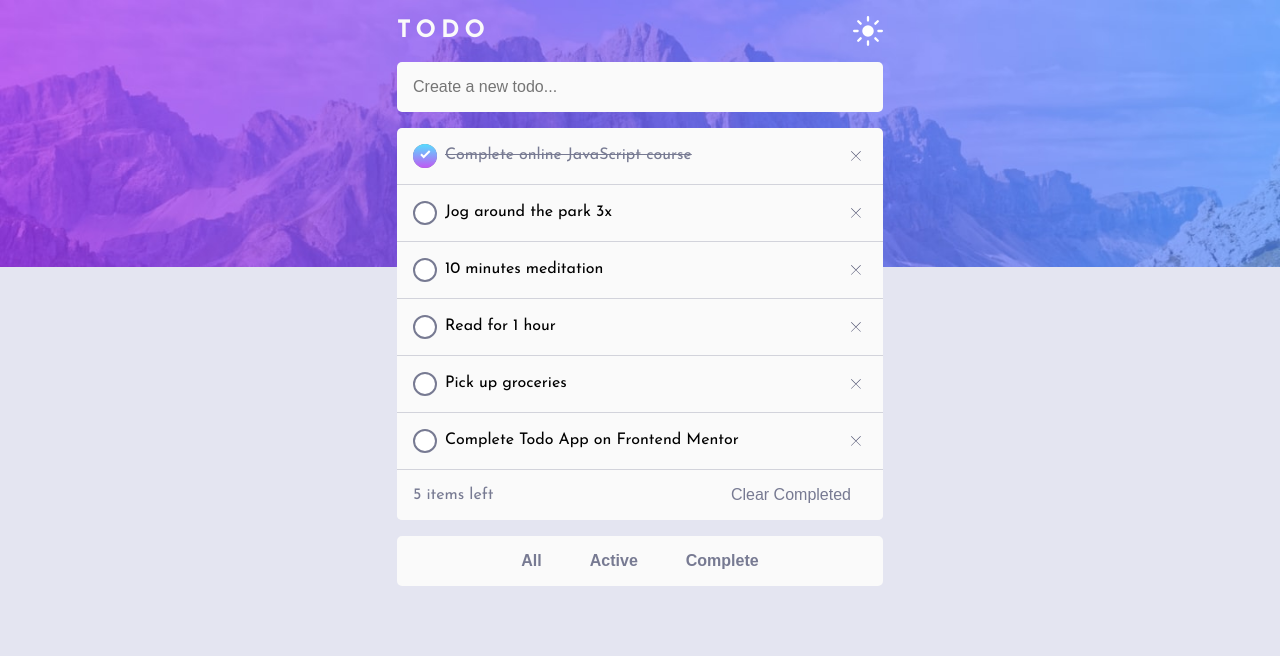
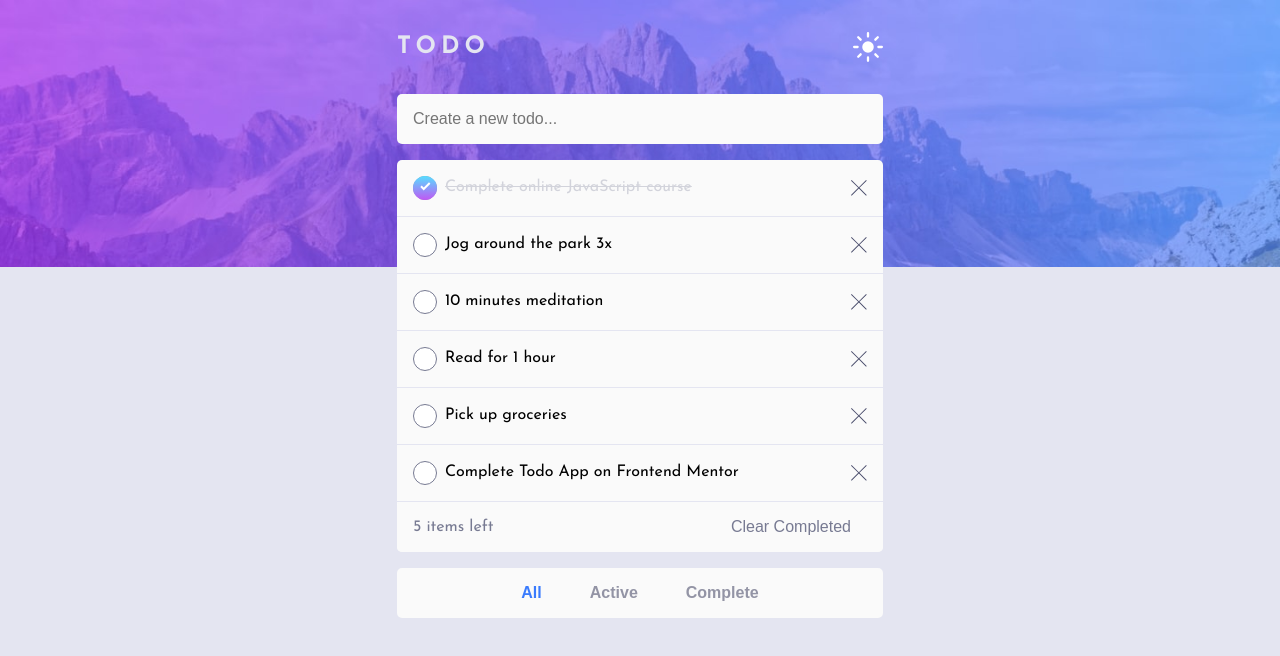
Before and after one commit to samuel-adu/todo-app, a React (Create React App) app: page / in a window 1280 px wide. Shown: the top 656 px of the page. Built offline with nearby package versions, Linux system fonts and the light colour scheme.

Commit message:
add pressed state to filter buttons

```diff
--- a/src/App.js
+++ b/src/App.js
@@ -39,6 +39,10 @@ function App() {
     );
   }
 
+  function isPressed(name) {
+    return filter === name;
+  }
+
   return (
     <div className="container">
       <Header />
@@ -53,7 +57,9 @@ function App() {
         filter={filter}
       />
 
-      {todos.length > 0 && <FilterButton setFilter={setFilter} />}
+      {todos.length > 0 && (
+        <FilterButton setFilter={setFilter} isPressed={isPressed} />
+      )}
     </div>
   );
 }
--- a/src/components/FilterButton.jsx
+++ b/src/components/FilterButton.jsx
@@ -5,6 +5,7 @@ function FilterButton(props) {
       key={name}
       className="btn filter-btn"
       onClick={() => props.setFilter(name)}
+      aria-pressed={props.isPressed(name)}
     >
       {name}
     </button>
--- a/src/components/Todo.jsx
+++ b/src/components/Todo.jsx
@@ -13,8 +13,6 @@ function Todo(props) {
       <img
         src={cross}
         alt="cross"
-        width="10px"
-        height="10px"
         onClick={() => props.handleDelete(props.id)}
       />
     </div>
--- a/src/index.css
+++ b/src/index.css
@@ -1,53 +1,18 @@
 :root {
-  /* ### Primary */
-
+  --bg-primary-light: hsl(236, 33%, 92%);
+  --bg-primary-dark: hsl(235, 24%, 19%);
+  --bg-secondary-light: hsl(0, 0%, 98%);
+  --bg-secondary-dark: hsl(235, 21%, 11%);
+  --clr-primary-200: hsl(233, 11%, 84%);
+  --clr-primary-300: hsl(234, 39%, 85%);
+  --clr-primary-400: hsl(236, 33%, 92%);
+  --clr-primary-500: hsl(234, 11%, 52%);
+  --clr-primary-600: hsl(236, 9%, 61%);
+  --clr-primary-700: hsl(233, 14%, 35%);
+  --clr-primary-800: hsl(235, 19%, 35%);
+  --clr-primary-900: hsl(237, 14%, 26%);
   --clr-accent: hsl(220, 98%, 61%);
   --gradient: linear-gradient(hsl(192, 100%, 67%), hsl(280, 87%, 65%));
-
-  /* ### Neutral */
-
-  /* ### Light Theme */
-  --bg-primary-light: hsl(236, 33%, 92%);
-  --bg-secondary-light: hsl(0, 0%, 98%);
-  --clr-primary-light-700: hsl(233, 11%, 84%);
-  --clr-primary-light-500: hsl(236, 9%, 61%);
-  --clr-primary-light-400: hsl(235, 19%, 35%);
-
-  /* ### Dark Theme */
-  --bg-primary-dark: hsl(235, 21%, 11%);
-  --bg-secondary-dark: hsl(235, 24%, 19%);
-  --clr-primary: hsl(234, 39%, 85%);
-  --clr-hover: hsl(236, 33%, 92%);
-  --clr-primary-dark-400: hsl(234, 11%, 52%);
-  --clr-primary-dark-500: hsl(233, 14%, 35%);
-  --clr-primary-dark-700: hsl(237, 14%, 26%);
-
-  /* ## Colors */
-
-  /* ### Primary */
-
-  --bright-blue: hsl(220, 98%, 61%);
-  --check-background: linear-gradient hsl(192, 100%, 67%) to hsl(280, 87%, 65%);
-
-  /* ### Neutral */
-
-  /* ### Light Theme */
-
-  --very-light-gray: hsl(0, 0%, 98%);
-  --very-light-grayish-blue: hsl(236, 33%, 92%);
-  --light-grayish-blue: hsl(233, 11%, 84%);
-  --dark-grayish-blue: hsl(236, 9%, 61%);
-  --very-dark-grayish-blue: hsl(235, 19%, 35%);
-
-  /* ### Dark Theme */
-
-  --very-dark-blue: hsl(235, 21%, 11%);
-  --very-dark-desaturated-blue: hsl(235, 24%, 19%);
-  --light-grayish-blue: hsl(234, 39%, 85%);
-  --light-grayish-blue-hover: hsl(236, 33%, 92%);
-  --dark-grayish-blue: hsl(234, 11%, 52%);
-  --very-dark-grayish-blue: hsl(233, 14%, 35%);
-  --very-dark-grayish-blue-too: hsl(237, 14%, 26%);
 }
 
 * {
@@ -64,7 +29,7 @@ body {
     "Helvetica Neue", sans-serif;
   font-size: 1rem;
   font-weight: 400;
-  background-color: var(--very-light-grayish-blue);
+  background-color: var(--bg-primary-light);
   background-image: url("./images/bg-mobile-light.jpg");
   background-repeat: no-repeat;
   background-size: 100%;
@@ -81,18 +46,22 @@ img {
   padding: 0.5em 1em;
   background: none;
   border: 0;
-  color: var(--dark-grayish-blue);
+  color: var(--clr-primary-500);
   font-size: 1rem;
 }
 
 .filter-btn {
   font-weight: 700;
   font-size: 1rem;
-  color: var(--dark-grayish-blue);
+  color: var(--clr-primary-600);
 }
 
 .filter-btn:hover {
-  color: var(--very-dark-grayish-blue);
+  color: var(--clr-primary-900);
+}
+
+.filter-btn[aria-pressed="true"] {
+  color: var(--clr-accent);
 }
 
 .container {
@@ -103,14 +72,14 @@ img {
 
 .navbar {
   display: flex;
-  padding-block: 1em;
+  padding-block: 2em;
   align-items: center;
   justify-content: space-between;
 }
 
 .logo {
   text-transform: uppercase;
-  color: var(--bg-secondary-light);
+  color: var(--clr-primary-400);
   font-size: 1.5rem;
   letter-spacing: 5px;
 }
@@ -131,7 +100,7 @@ form {
   border: 0;
   border-radius: 5px;
   width: 100%;
-  color: var(--clr-primary-light-300);
+  color: var(--clr-primary-900);
   font-size: 1rem;
 }
 
@@ -146,7 +115,7 @@ form {
   line-height: 1.1;
   font-size: 1rem;
   padding: 1em;
-  border-bottom: 1px solid var(--clr-primary-light-700);
+  border-bottom: 1px solid var(--clr-primary-400);
   align-items: center;
 }
 
@@ -159,7 +128,7 @@ input[type="checkbox"] {
   color: currentColor;
   width: 1.5em;
   height: 1.5em;
-  border: 0.125em solid var(--dark-grayish-blue);
+  border: 0.5px solid var(--clr-primary-500);
   border-radius: 50%;
   display: grid;
   place-content: center;
@@ -183,13 +152,13 @@ input[type="checkbox"]:checked::before {
 }
 
 input[type="checkbox"]:checked + label {
-  color: var(--dark-grayish-blue);
+  color: var(--clr-primary-200);
   text-decoration: line-through;
 }
 
 input[type="checkbox"]:focus {
   outline: 1px solid var(--clr-accent);
-  outline-offset: max(2px, 0.15em);
+  outline-offset: max(2px, 1px);
 }
 
 input[type="checkbox"]:hover {
@@ -205,11 +174,6 @@ label {
   border-radius: 5px;
 }
 
-.todo-item .completed {
-  text-decoration: line-through;
-  color: var(--clr-primary-light-100);
-}
-
 .todo__footer {
   display: flex;
   align-items: center;
@@ -218,7 +182,7 @@ label {
   background-color: var(--bg-secondary-light);
   border-radius: 5px;
   margin-bottom: 1em;
-  color: var(--dark-grayish-blue);
+  color: var(--clr-primary-500);
 }
 
 .filter-buttons {
```
